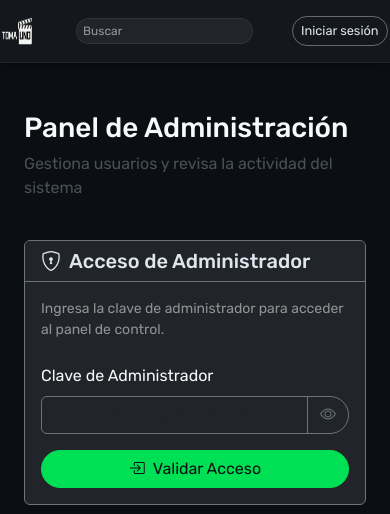
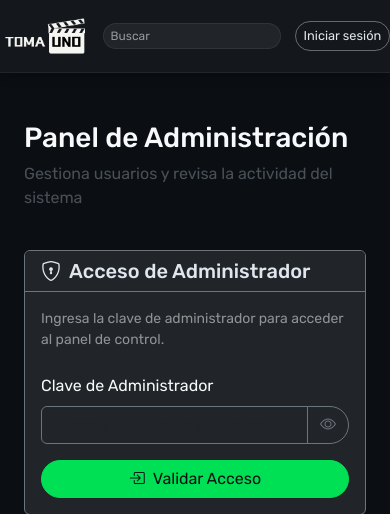
Before and after one commit to marcos-arduino/toma1, a Flask app: page /admin in a window 390 px wide. Shown: the top 514 px of the page. Run offline with Flask 3, Linux system fonts and the light colour scheme; parts of the project's set-up code (start-up, migrations or seed data) failed here and were passed over; some libraries are stand-ins or nearby versions.

Commit message:
arreglo responsividad logo

```diff
--- a/static/css/style.css
+++ b/static/css/style.css
@@ -132,7 +132,7 @@
 @media (max-width: 480px) {
     .navbar .container-xl {
         gap: 0.15rem;
-        padding: 0.15rem;
+        padding: 0.3rem;
     }
 
     .navbar .container-xl > form {
@@ -150,11 +150,6 @@
         display: none;
     }
 
-    .navbar-brand img {
-        width: 30px !important;
-        height: 30px !important;
-    }
-
     .navbar .form-control.buscar {
         padding: 0.2rem 0.4rem;
         font-size: 0.75rem;
@@ -162,7 +157,7 @@
         width: 100%;
     }
 
-    @media (max-width: 300px) {
+    @media (max-width: 330px) {
         .navbar .container-xl {
             gap: 0.2rem;
             padding: 0.2rem;
@@ -175,8 +170,7 @@
         }
 
         .navbar-brand img {
-            width: 24px !important;
-            height: 24px !important;
+            width: 60px !important;
         }
 
         .navbar .form-control.buscar {
@@ -185,7 +179,7 @@
         }
     }
 
-    @media (max-width: 260px) {
+    @media (max-width: 290px) {
         .navbar .container-xl {
             gap: 0.15rem;
             padding: 0.15rem;
@@ -197,8 +191,7 @@
         }
 
         .navbar-brand img {
-            width: 22px !important;
-            height: 22px !important;
+            width: 25px !important;
         }
 
         #user-menu .dropdown-toggle {
@@ -218,7 +211,6 @@
 
     .navbar .container-xl > .navbar-brand img {
         width: 32px;
-        height: 32px;
     }
 
     .navbar .btn {
@@ -321,7 +313,6 @@
     }
     .navbar .container-xl > .navbar-brand img {
         width: 40px;
-        height: 40px;
     }
 }
 
--- a/templates/base.html
+++ b/templates/base.html
@@ -22,7 +22,7 @@
         <nav class="navbar">
             <div class="container-xl py-2">
                 <a class="navbar-brand navbar-titulo m-0 p-0 me-2" href="{{url_for('home')}}" style="line-height: 1;">
-                    <img src="{{ url_for('static', filename='logo.png') }}" alt="Logo" width="80" class="d-inline-block" style="height: auto;" />
+                    <img src="{{ url_for('static', filename='logo.png') }}" alt="Logo" class="d-inline-block" style="height: auto; width: 80px;" />
                 </a>
 
                 <form class="d-flex" role="search" onsubmit="return buscarRedirect(event)" id="searchForm">
```
